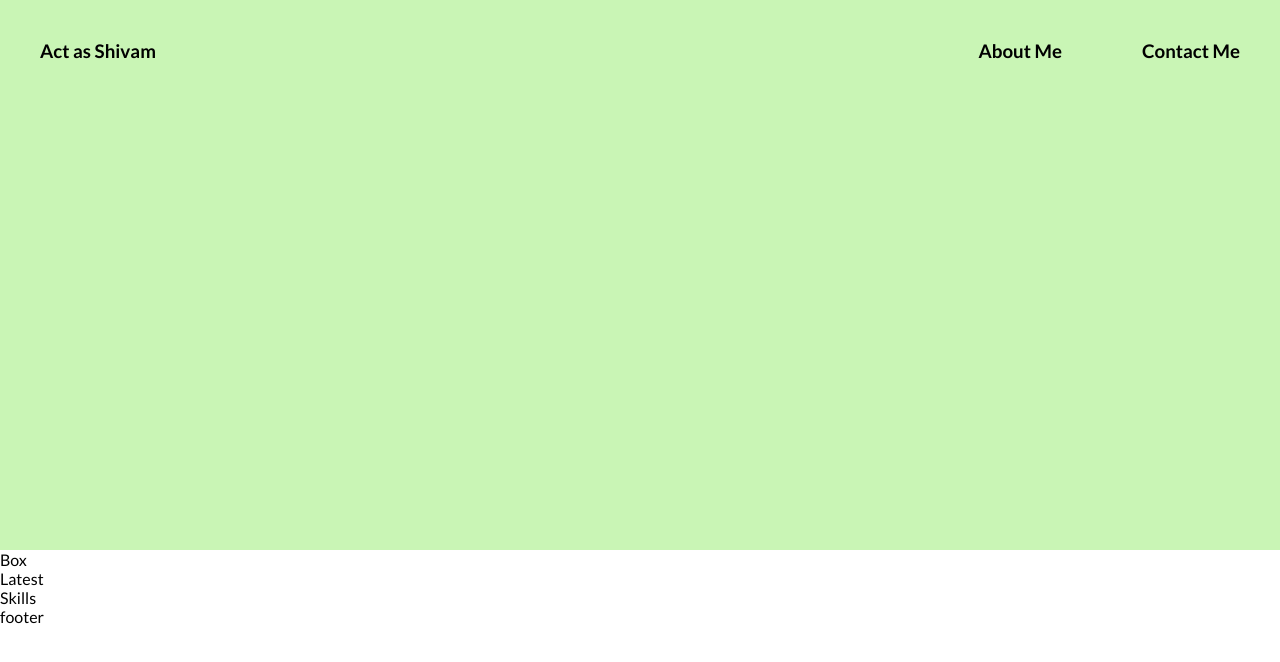
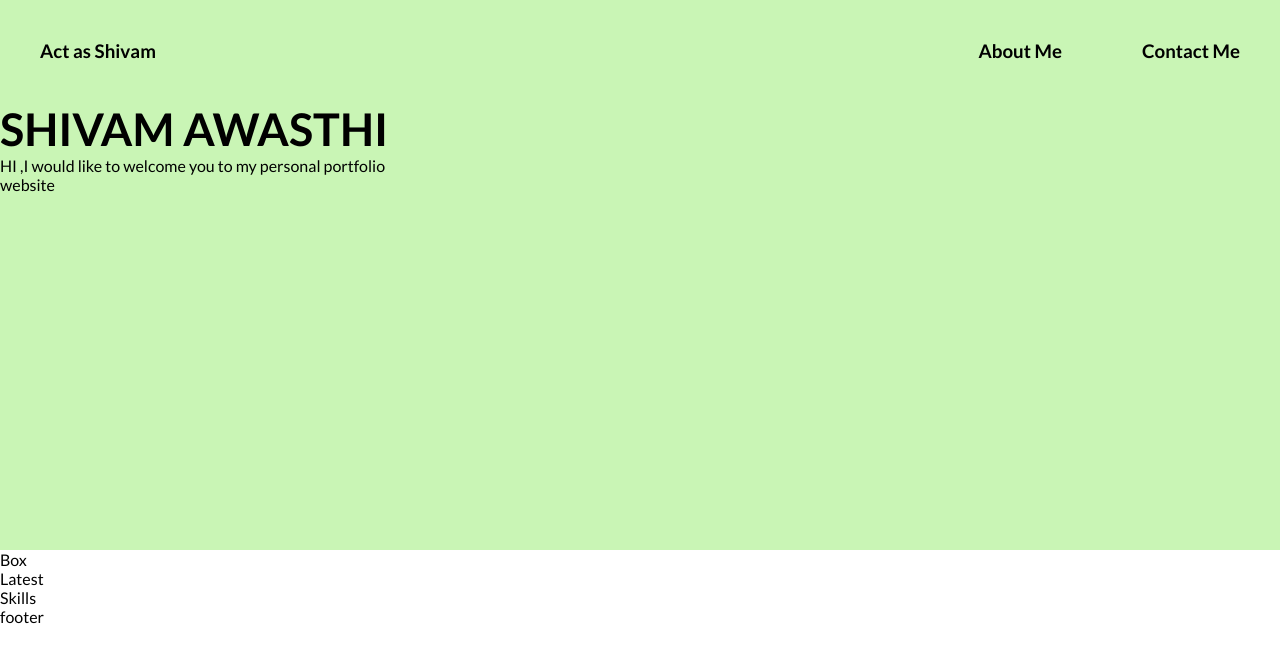
Before and after one commit to Shivam-hits/Portfolio, a React (Create React App) app in the folder frontend/: page / in a window 1280 px wide. Shown: the top 662 px of the page. Built offline with nearby package versions, Linux system fonts and the light colour scheme.

Commit message:
Header navbar and owner credential

```diff
--- a/frontend/public/index.html
+++ b/frontend/public/index.html
@@ -10,7 +10,7 @@
     <link rel="manifest" href="%PUBLIC_URL%/manifest.json" />
     <link rel="preconnect" href="https://fonts.googleapis.com">
     <link rel="preconnect" href="https://fonts.gstatic.com" crossorigin>
-    <link href="https://fonts.googleapis.com/css2?family=Lato:ital,wght@0,300;0,400;0,700;1,400&display=swap" rel="stylesheet">
+    <link href="https://fonts.googleapis.com/css2?family=Lato:ital,wght@0,300;0,400;0,700;0,900;1,400&display=swap" rel="stylesheet">
     <link rel="stylesheet" href="style.css">
     <title>React App</title>
   </head>
--- a/frontend/public/style.css
+++ b/frontend/public/style.css
@@ -3,7 +3,7 @@ body{
     padding: 0;
     font-family: 'Lato', sans-serif;
 }
-h1,h2,h3,h4,h5{
+h1,h2,h3,h4,h5,p{
     margin: 0;
     padding: 0;
 }
--- a/frontend/src/components/header/header.css
+++ b/frontend/src/components/header/header.css
@@ -14,3 +14,7 @@
 .header_navbar_2{
     display: flex;
 }
+.name{
+    font-size: 45px;
+    font-weight: 600;
+}
--- a/frontend/src/components/header/header.jsx
+++ b/frontend/src/components/header/header.jsx
@@ -11,6 +11,11 @@ function Header() {
           <h3>Contact Me</h3>
         </div>
       </div>
+
+      <div className='Master'>
+        <h1 className="name">SHIVAM AWASTHI</h1>
+        <p>HI ,I would like to welcome you to my personal portfolio<br/>website</p>
+      </div>
     </div>
   )
 }
```
